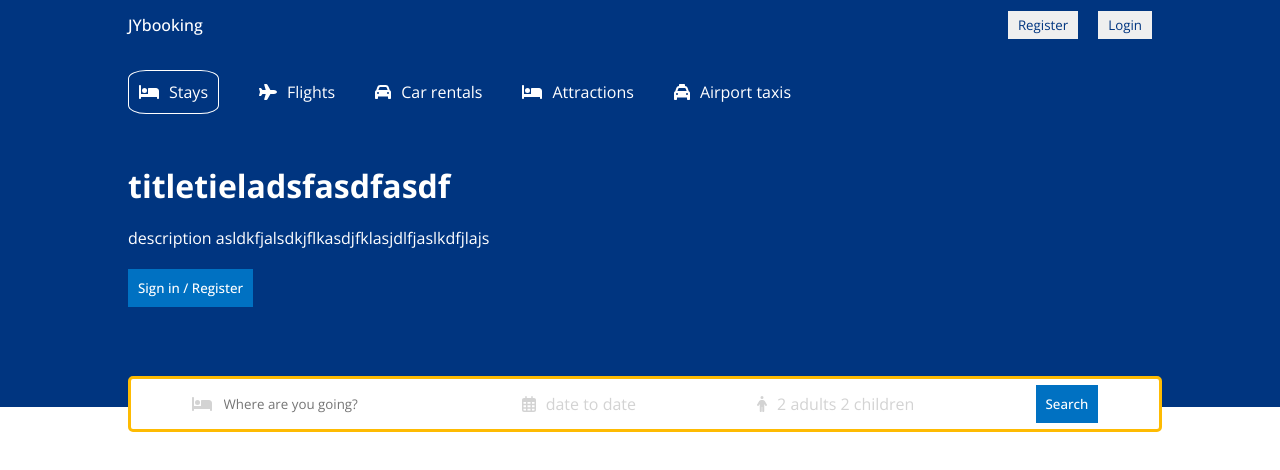
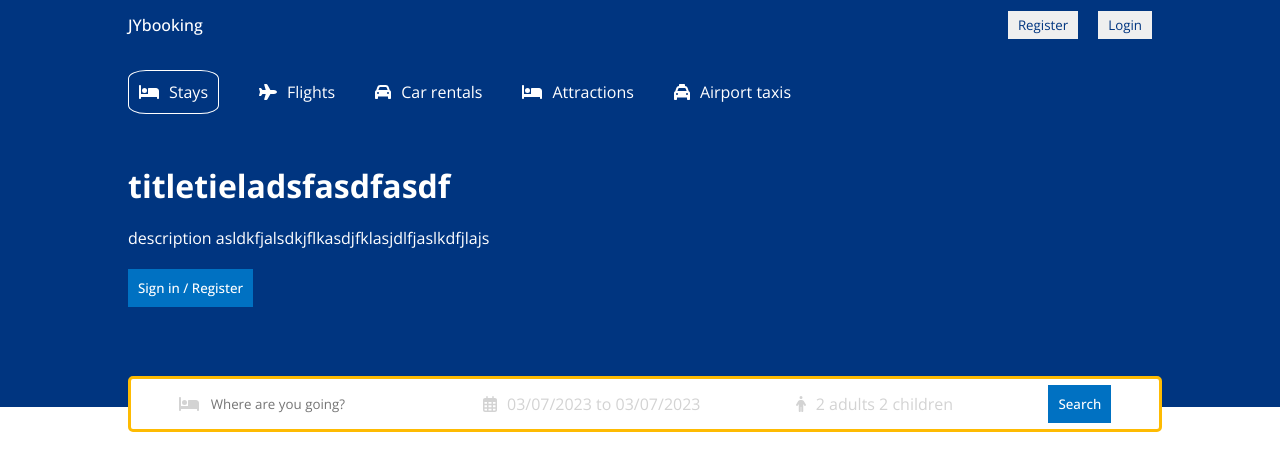
Before and after one commit to jypkr/react-booking, a React (Create React App) app: page / in a window 1280 px wide. Shown: the top 470 px of the page. Built offline with nearby package versions, Linux system fonts and the light colour scheme.

Commit message:
calendar added

```diff
--- a/package.json
+++ b/package.json
@@ -10,6 +10,7 @@
     "@testing-library/jest-dom": "^5.16.4",
     "@testing-library/react": "^13.1.1",
     "@testing-library/user-event": "^13.5.0",
+    "date-fns": "^2.29.3",
     "react": "^18.0.0",
     "react-date-range": "^1.4.0",
     "react-dom": "^18.0.0",
--- a/src/components/header/Header.jsx
+++ b/src/components/header/Header.jsx
@@ -1,11 +1,24 @@
 import './header.css';
 
-import React from 'react';
+import {React, useState} from 'react';
 import { FontAwesomeIcon } from '@fortawesome/react-fontawesome';
 import { faBed, faCar, faPerson, faPlane, faTaxi } from '@fortawesome/free-solid-svg-icons';
 import { faCalendarDays } from '@fortawesome/free-regular-svg-icons';
+import { DateRange } from 'react-date-range';
+import 'react-date-range/dist/styles.css'; // main style file
+import 'react-date-range/dist/theme/default.css'; // theme css file
+import { format } from 'date-fns';
 
 const Header = () => {
+    const [openDate, setOpenDate] = useState(false);
+    const [date, setDate] = useState([
+        {
+            startDate: new Date(),
+            endDate: new Date(),
+            key: 'selection'
+        }
+    ]);
+
   return (
     <div className="header">
         <div className="headerContainer">
@@ -41,7 +54,14 @@
                 </div>
                 <div className="headerSearchItem">
                     <FontAwesomeIcon icon={faCalendarDays} className="headerIcon"/>
-                    <span className='headerSearchText'>date to date</span>
+                    <span onClick={()=>setOpenDate(!openDate)} className='headerSearchText'>{`${format(date[0].startDate, "MM/dd/yyyy")} to ${format(date[0].endDate, "MM/dd/yyyy")}`}</span>
+                    {openDate && <DateRange
+                        editableDateInputs={true}
+                        onChange={item => setDate([item.selection])}
+                        moveRangeOnFirstSelection={false}
+                        ranges={date}
+                        className="date"
+                    />}
                 </div>
                 <div className="headerSearchItem">
                     <FontAwesomeIcon icon={faPerson} className="headerIcon"/>
--- a/src/components/header/header.css
+++ b/src/components/header/header.css
@@ -77,3 +77,8 @@
     color:lightgray;
     cursor:pointer;
 }
+
+.date {
+    position:absolute;
+    top: 50px;
+}
```
Also changed, not shown: 1 other file (tests, documents, lock files or other folders).
